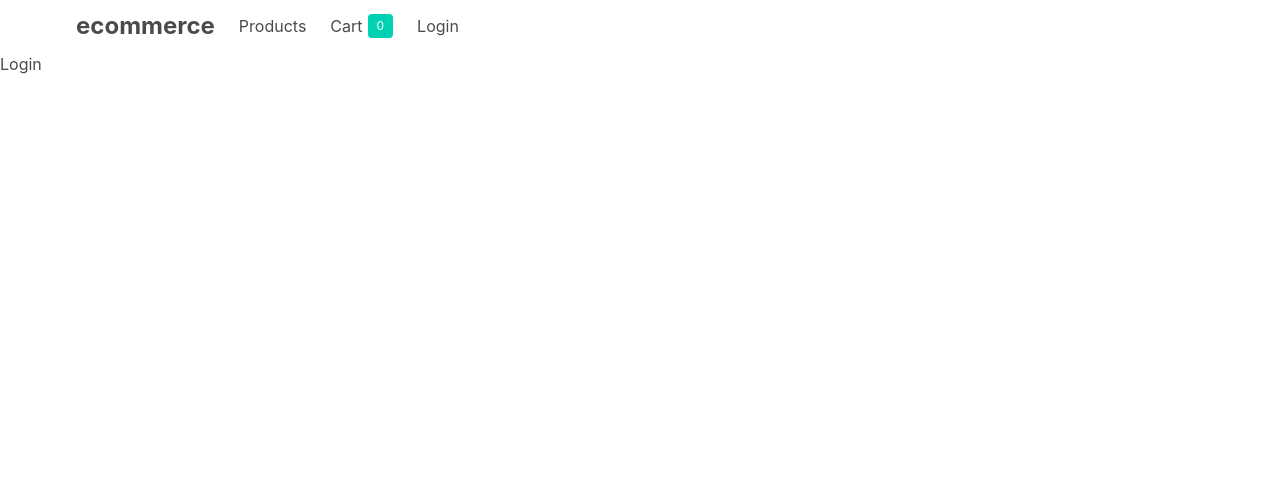
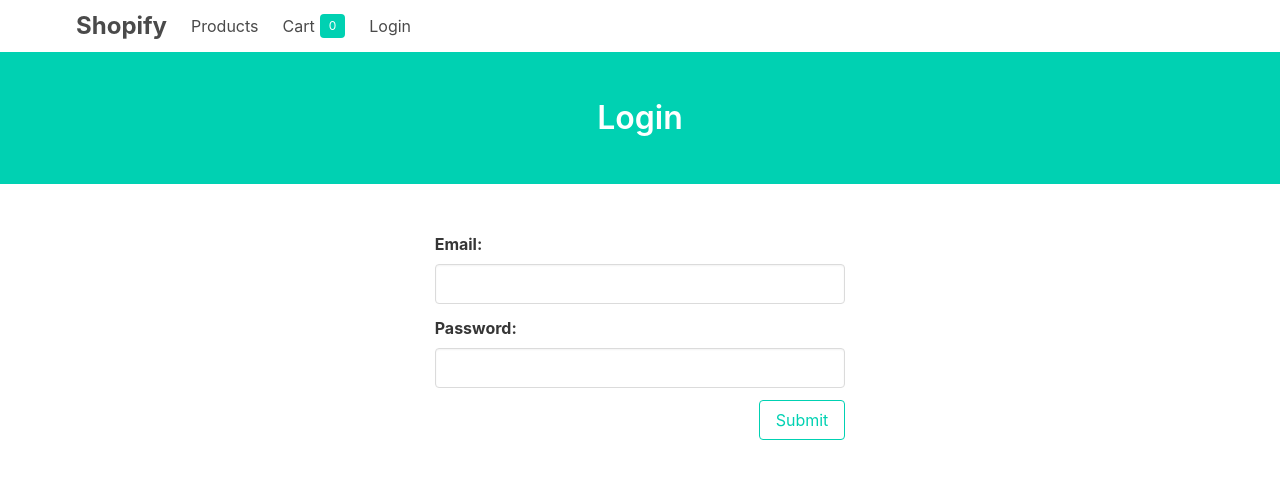
Before and after one commit to mbabaliiryn/shopify, a React (Create React App) app: page /login in a window 1280 px wide. Shown: the top 478 px of the page. Built offline with nearby package versions, Linux system fonts and the light colour scheme.

Commit message:
add login method

```diff
--- /dev/null
+++ b/backend/db.json
@@ -0,0 +1,48 @@
+{
+    "users": [
+      {
+        "email": "regular@example.com",
+        "password": "$2a$10$2myKMolZJoH.q.cyXClQXufY1Mc7ETKdSaQQCC6Fgtbe0DCXRBELG",
+        "id": 1
+      },
+      {
+        "email": "admin@example.com",
+        "password": "$2a$10$w8qB40MdYkMs3dgGGf0Pu.xxVOOzWdZ5/Nrkleo3Gqc88PF/OQhOG",
+        "id": 2
+      }
+    ],
+    "products": [
+      {
+        "id": "hdmdu0t80yjkfqselfc",
+        "name": "shoes",
+        "stock": 10,
+        "price": 399.99,
+        "shortDesc": "Nulla facilisi. Curabitur at lacus ac velit ornare lobortis.",
+        "description": "Cras sagittis. Praesent nec nisl a purus blandit viverra. Ut leo. Donec quam felis, ultricies nec, pellentesque eu, pretium quis, sem. Fusce a quam."
+      },
+      {
+        "id": "3dc7fiyzlfmkfqseqam",
+        "name": "bags",
+        "stock": 20,
+        "price": 299.99,
+        "shortDesc": "Nulla facilisi. Curabitur at lacus ac velit ornare lobortis.",
+        "description": "Cras sagittis. Praesent nec nisl a purus blandit viverra. Ut leo. Donec quam felis, ultricies nec, pellentesque eu, pretium quis, sem. Fusce a quam."
+      },
+      {
+        "id": "aoe8wvdxvrkfqsew67",
+        "name": "shirts",
+        "stock": 15,
+        "price": 149.99,
+        "shortDesc": "Nulla facilisi. Curabitur at lacus ac velit ornare lobortis.",
+        "description": "Cras sagittis. Praesent nec nisl a purus blandit viverra. Ut leo. Donec quam felis, ultricies nec, pellentesque eu, pretium quis, sem. Fusce a quam."
+      },
+      {
+        "id": "bmfrurdkswtkfqsf15j",
+        "name": "shorts",
+        "stock": 5,
+        "price": 109.99,
+        "shortDesc": "Nulla facilisi. Curabitur at lacus ac velit ornare lobortis.",
+        "description": "Cras sagittis. Praesent nec nisl a purus blandit viverra. Ut leo. Donec quam felis, ultricies nec, pellentesque eu, pretium quis, sem. Fusce a quam."
+      }
+    ]
+  }
--- a/src/App.js
+++ b/src/App.js
@@ -7,6 +7,10 @@
 import ProductList from './components/ProductList';
 
 import Context from "./Context";
+
+import axios from 'axios';
+import jwt_decode from 'jwt-decode'
+
 
 export default class App extends Component {
   constructor(props) {
@@ -18,6 +22,42 @@
     };
     this.routerRef = React.createRef();
   }
+
+  componentDidMount() {
+    let user = localStorage.getItem("user");
+    user = user ? JSON.parse(user) : null;
+    this.setState({ user });
+  }
+
+  login = async (email, password) => {
+    const res = await axios.post(
+      'http://localhost:3001/login',
+      { email, password },
+    ).catch((res) => {
+      return { status: 401, message: 'Unauthorized' }
+    })
+
+    if(res.status === 200) {
+      const { email } = jwt_decode(res.data.accessToken)
+      const user = {
+        email,
+        token: res.data.accessToken,
+        accessLevel: email === 'admin@example.com' ? 0 : 1
+      }
+
+      this.setState({ user });
+      localStorage.setItem("user", JSON.stringify(user));
+      return true;
+    } else {
+      return false;
+    }
+  }
+
+  logout = e => {
+    e.preventDefault();
+    this.setState({ user: null });
+    localStorage.removeItem("user");
+  };
 
   render() {
     return (
@@ -40,7 +80,7 @@
             aria-label="main navigation"
           >
             <div className="navbar-brand">
-              <b className="navbar-item is-size-4 ">ecommerce</b>
+              <b className="navbar-item is-size-4 ">Shopify</b>
               <label
                 role="button"
                 class="navbar-burger burger"
--- a/src/components/Login.js
+++ b/src/components/Login.js
@@ -1,5 +1,82 @@
-import React from "react";
+import React, { Component } from "react";
+import { Redirect } from "react-router-dom";
+import withContext from "../withContext";
 
-export default function Login() {
-  return <>Login</>
+class Login extends Component {
+  constructor(props) {
+    super(props);
+    this.state = {
+      username: "",
+      password: ""
+    };
+  }
+
+  handleChange = e => this.setState({ [e.target.name]: e.target.value, error: "" });
+
+  login = (e) => {
+    e.preventDefault();
+
+    const { username, password } = this.state;
+    if (!username || !password) {
+      return this.setState({ error: "Fill all fields!" });
+    }
+    this.props.context.login(username, password)
+      .then((loggedIn) => {
+        if (!loggedIn) {
+          this.setState({ error: "Invalid Credentails" });
+        }
+      })
+  };
+
+  render() {
+    return !this.props.context.user ? (
+      <>
+        <div className="hero is-primary ">
+          <div className="hero-body container">
+            <h4 className="title">Login</h4>
+          </div>
+        </div>
+        <br />
+        <br />
+        <form onSubmit={this.login}>
+          <div className="columns is-mobile is-centered">
+            <div className="column is-one-third">
+              <div className="field">
+                <label className="label">Email: </label>
+                <input
+                  className="input"
+                  type="email"
+                  name="username"
+                  onChange={this.handleChange}
+                />
+              </div>
+              <div className="field">
+                <label className="label">Password: </label>
+                <input
+                  className="input"
+                  type="password"
+                  name="password"
+                  onChange={this.handleChange}
+                />
+              </div>
+              {this.state.error && (
+                <div className="has-text-danger">{this.state.error}</div>
+              )}
+              <div className="field is-clearfix">
+                <button
+                  className="button is-primary is-outlined is-pulled-right"
+                >
+                  Submit
+                </button>
+              </div>
+            </div>
+          </div>
+        </form>
+      </>
+    ) : (
+      <Redirect to="/products" />
+    );
+  }
 }
+
+export default withContext(Login);
```
Also changed, not shown: 1 other file (tests, documents, lock files or other folders).
